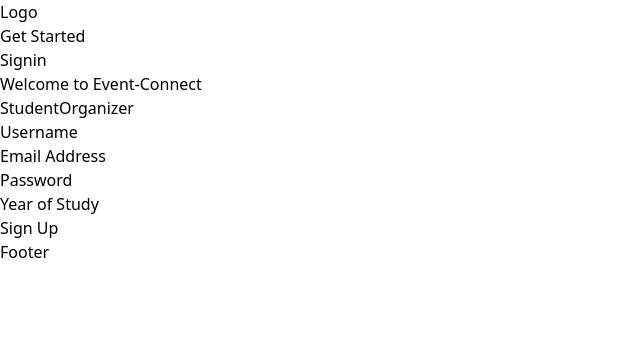
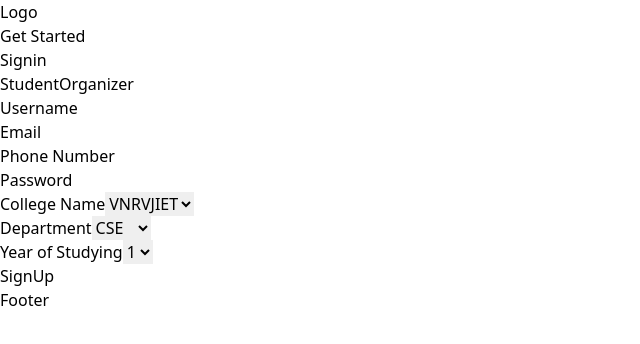
Before and after one commit to Vinaykumarp2005/Event-Connect, a React (Vite) app in the folder Client/: page /signup in a window 1280 px wide. Shown: the top 344 px of the page, without its empty margins (0-640 px from the left). Built offline with nearby package versions, Linux system fonts and the light colour scheme.

Commit message:
added signup functionality and 2 step verification via email sucessfully tested

```diff
--- a/Client/src/RootLayout.jsx
+++ b/Client/src/RootLayout.jsx
@@ -6,7 +6,7 @@ function RootLayout() {
   return (
     <div>
       <Header/>
-      <div className='min-h-[800px]'>
+      <div className='min-h-screen'>
         <Outlet/>
       </div>
       <Footer/>
--- a/Client/src/components/common/Header.jsx
+++ b/Client/src/components/common/Header.jsx
@@ -4,7 +4,8 @@ function Header() {
   return (
     <div className='bg-blue-500 p-3  flex justify-between'>
       <div className='p-1'>
-      Logo
+        <Link to='/'>Logo</Link>
+
       </div>
       <div className='pr-8 bg-red-200'>
           <ul className='flex justify-between p-1'>
--- a/Client/src/components/common/SignIn.jsx
+++ b/Client/src/components/common/SignIn.jsx
@@ -1,9 +1,96 @@
-import React from 'react'
+import React, { useState } from 'react'
+import { useForm } from 'react-hook-form'
+import {useNavigate}from 'react-router-dom'
+import axios from 'axios'
+export default function SignIn() {
+  const navigate=useNavigate();
+  const { register, handleSubmit ,formState:{errors}} = useForm();
 
-function SignIn() {
+  async function handleFormSubmit(data) {
+    if(data.role==='student'){
+       const res = await axios.post(
+      'http://localhost:3000/auth/student/signin',
+            data
+           );
+       if(res.status===200){
+        alert("successfully signed in")
+       }else{
+        alert("Invalid data");
+       }
+    }else if(data.role==='admin'){
+           const res=await axios.post('http://localhost:3000/admin/signin',data);
+           if(res.status===200){
+            alert('signin signed in');
+           }else{
+            alert('invalid data')
+           }
+    }else{
+      const res=await axios.post('http://localhost:3000/auth/organizer/signin',data);
+           if(res.status===200){
+            alert('signin signed in');
+           }else{
+            alert('invalid data')
+           }
+
+    }
+  }
+  console.log("errors object",errors)
+
   return (
-    <div>SignIn</div>
+    <div className="min-h-screen flex items-center justify-center bg-gray-100">
+      <div className="bg-white p-3 m-3 rounded-2xl shadow-lg w-full max-w-lg">
+
+
+
+        {/* Form */}
+        <form onSubmit={handleSubmit(handleFormSubmit)}>
+
+
+          <div className="mb-3">
+            <label className="block mb-1">Email</label>
+            <input type="email" {...register('email',{required:true})} className="w-full px-4 py-2 border rounded-md" />
+            {errors.email?.type==='required' && <p className='text-red-600' >*Email is required</p> }
+
+
+          </div>
+
+
+          <div className="mb-3">
+            <label className="block mb-1">Password</label>
+            <input type="password" {...register('password',{
+                    required: 'Password is required',
+                   pattern: {
+  value: /^(?=.*[a-zA-Z])(?=.*\d)(?=.*@).{8,}$/,
+  message: "Password must include letters, digits, and '@'",
+}
+,
+                    minLength: {
+                      value: 8,
+                      message: "Password must be at least 8 characters",
+                    },
+                  })} className="w-full px-4 py-2 border rounded-md" />
+              {errors.password && <p className='text-red-600' > *{errors.password.message}</p> }
+          </div>
+
+          <div className="mb-3">
+            <label className="block mb-1">Select Role</label>
+           <select {...register('role',{required:true})} className="w-full px-4 py-2 border rounded-md focus:outline-none focus:ring-2 focus:ring-blue-400" id="role">
+              <option value="student">student</option>
+              <option value="organizer">organizer</option>
+              <option value="admin">admin</option>
+            </select>
+            {errors.role?.type==='required' && <p className='text-warning' >*role is required</p> }
+          </div>
+
+
+
+          {/* Hidden role input */}
+
+          <button type="submit" className="w-full bg-blue-500 text-white py-2 px-4 rounded-md hover:bg-blue-600">
+            SignIn
+          </button>
+        </form>
+      </div>
+    </div>
   )
 }
-
-export default SignIn
--- a/Client/src/components/common/SignUp.jsx
+++ b/Client/src/components/common/SignUp.jsx
@@ -1,199 +1,72 @@
-// import React, { useState } from 'react'
-// import { useForm } from 'react-hook-form'
+import React, { useState,useEffect} from 'react'
+import { useForm } from 'react-hook-form'
+import {useNavigate}from 'react-router-dom'
+import axios from 'axios'
+export default function SignUp() {
+  const navigate=useNavigate();
+const { register, handleSubmit, formState: { errors }, setValue } = useForm();
+  const [role, setRole] = useState('student'); // Default role
 
-// export default function SignUp() {
-//   const { register, handleSubmit ,formState:{errors}} = useForm();
-//   const [role, setRole] = useState('student'); // Default role
+  async function handleFormSubmit(data) {
+    if(role==='student'){
+       data.phoneNumber = Number(data.phoneNumber);
+        data.year=Number(data.year);
+        const res = await axios.post(
+      'http://localhost:3000/auth/student/signUp',
+            data
+           );
 
-//   function handleFormSubmit(data) {
-//     console.log({ role, ...data });
-//   }
-//   console.log("errors object",errors)
+       if(res.status===200){
+        alert(res.data.message)
+       }else{
+        alert("Invalid data");
+       }
+    }else{
+      console.log(data.role);
+      console.log(data)
+               data.phoneNumber = Number(data.phoneNumber);
+               const formData = new FormData();
+    formData.append('username', data.username);
+    formData.append('email', data.email);
+    formData.append('phoneNumber', data.phoneNumber);
+    formData.append('password', data.password);
+    formData.append('collegeName', data.collegeName);
+    formData.append('department', data.department);
+    formData.append('position', data.position);
+    formData.append('clubName', data.clubName);
+    formData.append('role', data.role);
+    formData.append('logo', data.logo[0]); // Get actual File object
 
-//   return (
-//     <div className="min-h-screen flex items-center justify-center bg-gray-100">
-//       <div className="bg-white p-3 m-3 rounded-2xl shadow-lg w-full max-w-lg">
-//         <h1 className="text-3xl font-bold mb-6 text-center text-gray-700">Sign Up</h1>
-
-//         {/* Role Selection */}
-//         <div className="flex justify-center mb-6">
-//           <button
-//             type="button"
-//             onClick={() => setRole('student')}
-//             className={`px-4 py-2 rounded-l-full border ${role === 'student' ? 'bg-blue-500 text-white' : 'bg-gray-200 text-gray-700'}`}
-//           >
-//             Student
-//           </button>
-//           <button
-//             type="button"
-//             onClick={() => setRole('organizer')}
-//             className={`px-4 py-2 rounded-r-full border ${role === 'organizer' ? 'bg-blue-500 text-white' : 'bg-gray-200 text-gray-700'}`}
-//           >
-//             Organizer
-//           </button>
-//         </div>
-
-//         {/* Form */}
-//         <form onSubmit={handleSubmit(handleFormSubmit)}>
-
-//           <div className="mb-3">
-//             <label className="block mb-1">Username</label>
-//             <input type="text" {...register('username',{required:true,minLength:3,maxLength:30})} className="w-full px-4 py-2 border rounded-md" />
-//             {errors.username?.type==='required' && <p className='text-red-600' >Username is required</p> }
-//             {errors.username?.type==='minLength' && <p className='text-red-600' >MinLength is 3</p> }
-//             {errors.username?.type==='maxLength' && <p className='text-red-600' >MaxLength is 30</p> }
-//           </div>
-
-//           <div className="mb-3">
-//             <label className="block mb-1">Email</label>
-//             <input type="email" {...register('email',{required:true})} className="w-full px-4 py-2 border rounded-md" />
-//             {errors.email?.type==='required' && <p className='text-red-600' >Email is required</p> }
+    const res = await axios.post(
+      'http://localhost:3000/auth/organizer/signUp',
+      formData,
+      {
+        headers: {
+          'Content-Type': 'multipart/form-data',
+        },
+      }
+    );
 
 
-//           </div>
+       if(res.status===200){
+        alert(res.data.message)
+       }else{
+        alert("Invalid data");
+       }
+    }
 
-//           <div className="mb-3">
-//             <label className="block mb-1">Phone Number</label>
-//             <input type="number" {...register('phoneNumber',{required:true,minLength:10,maxLength:10})} className="w-full px-4 py-2 border rounded-md" />
-//       {errors.phoneNumber?.type==='required' && <p className='text-red-600' >Phone Number is required</p> }
-//        {errors.username?.type==='minLength' && <p className='text-red-600' >MinLength is 10</p> }
-//             {errors.username?.type==='maxLength' && <p className='text-red-600' >MaxLength is 10</p> }
+  }
+  console.log("errors object",errors)
+useEffect(() => {
+  setValue('role', role);
+}, [role, setValue]);
 
-//           </div>
-
-//           <div className="mb-3">
-//             <label className="block mb-1">Password</label>
-//             <input type="password" {...register('password',{
-//                     required: 'Password is required',
-//                     pattern: {
-//                       value: /^(?=.*[a-zA-Z])(?=.*[1-9]).*[^@]|[^@].*@/, // this is not perfect!
-//                       message: "Password must include alphabets, digits (1-9), and '@'",
-//                     },
-//                     minLength: {
-//                       value: 8,
-//                       message: "Password must be at least 8 characters",
-//                     },
-//                   })} className="w-full px-4 py-2 border rounded-md" />
-//               {errors.password && <p className='text-red-600' > *{errors.password.message}</p> }
-//           </div>
-
-//           <div className="mb-3">
-//             <label className="block mb-1">College Name</label>
-//            <select {...register('collegeName',{required:true})} className="w-full px-4 py-2 border rounded-md focus:outline-none focus:ring-2 focus:ring-blue-400" id="collegeName">
-//               <option value="vnrvjiet">VNRVJIET</option>
-//               <option value="cbit">CBIT</option>
-//               <option value="vasavi">VASAVI</option>
-//               <option value="jntuh">JNTUH</option>
-
-//               <option value="griet">GRIET</option>
-//             </select>
-//             {errors.collegeName?.type==='required' && <p className='text-warning' >College Name is required</p> }
-//           </div>
-
-//           <div className="mb-3">
-//             <label className="block mb-1">Department</label>
-//        <select {...register('department' ,{required:true})} className="w-full px-4 py-2 border rounded-md focus:outline-none focus:ring-2 focus:ring-blue-400" id="department">
-//               <option value="cse">CSE</option>
-//               <option value="ece">ECE</option>
-//               <option value="csm">CSM</option>
-//               <option value="csd">CSD</option>
-//               <option value="cys">CYS</option>
-//               <option value="csbs">CSBS</option>
-//               <option value="it">IT</option>
-//               <option value="aids">AIDS</option>
-//               <option value="mech">ME</option>
-//             </select>
-//          {errors.department?.type==='required' && <p className='text-warning' >Department is required</p> }
+  return (
+    <div className="min-h-screen flex items-center justify-center bg-gray-100">
+      <div className="bg-white p-3 m-3 rounded-2xl shadow-lg w-full max-w-lg">
 
 
-//           </div>
-
-//           {/* Student-Specific Field */}
-//           {role === 'student' && (
-//             <div className="mb-3">
-//               <label className="block mb-1">Year of Studying</label>
-//              <select {...register('year' ,{required:true})} className="w-full px-4 py-2 border rounded-md focus:outline-none focus:ring-2 focus:ring-blue-400" id="year">
-//               <option value="1">1</option>
-//               <option value="2">2</option>
-//               <option value="3">3</option>
-//               <option value="4">4</option>
-
-//             </select>
-
-
-//              {errors.year?.type==='required' && <p className='text-warning' >Year is required</p> }
-
-//             </div>
-//           )}
-
-//           {/* Organizer-Specific Fields */}
-//           {role === 'organizer' && (
-//             <>
-//               <div className="mb-3">
-//                 <label className="block mb-1">Position</label>
-//             <select {...register('position')} className="w-full px-4 py-2 border rounded-md focus:outline-none focus:ring-2 focus:ring-blue-400" id="collegeName">
-//               <option value="lead">Lead</option>
-//               <option value="chairPerson">Chair Person</option>
-//               <option value="secretary">Secreatry</option>
-//               <option value="president">President</option>
-//               <option value="cordinator">Coordinator</option>
-//               <option value="vlounteer">Volunteer</option>
-
-//             </select>
-
-
-
-//               </div>
-
-//               <div className="mb-3">
-//                 <label className="block mb-1">Club Name</label>
-//                 <input type="text" {...register('clubName',{required:true})} className="w-full px-4 py-2 border rounded-md" />
-//               {errors.clubName?.type==='required' && <p className='text-red-600' >* Club Name is required</p> }
-
-//               </div>
-
-
-//               <div className="mb-3">
-//                 <label className="block mb-1">Upload Logo</label>
-//                 <input
-//                   type="file"
-//                   {...register('logo',{required:true})}
-//                   accept="image/*"
-//                   className="w-full px-4 py-2 border rounded-md"
-//                 />
-//                  {errors.logo?.type==='required' && <p className='text-red-600' >*Logo is required</p> }
-
-//               </div>
-//             </>
-//           )}
-
-//           {/* Hidden role input */}
-//           <input type="hidden" {...register('role')} value={role} />
-
-//           <button type="submit" className="w-full bg-blue-500 text-white py-2 px-4 rounded-md hover:bg-blue-600">
-//             Submit
-//           </button>
-//         </form>
-//       </div>
-//     </div>
-//   )
-// }
-import React, { useState } from "react";
-import { useForm } from "react-hook-form";
-
-export default function SignUp() {
-  const { register, handleSubmit, formState: { errors } } = useForm();
-  const [role, setRole] = useState("student");
-
-  function handleFormSubmit(data) {
-    console.log({ role, ...data });
-  }
-
-  return (
-    <div className="min-h-screen flex items-center justify-center bg-gradient-to-b from-black to-gray-900">
-      <div className="bg-gray-900 text-white p-8 rounded-2xl shadow-lg w-full max-w-lg">
-        <h1 className="text-3xl font-bold mb-4">Welcome to Event-Connect</h1>
-        {/* <p className="text-gray-400 mb-6">Login to Event if you can because we don&apos;t have a login flow yet</p> */}
+        {/* Role Selection */}
 
         <div className="flex justify-center mb-6">
           <div className="flex rounded-full bg-gray-800 p-1">
@@ -213,92 +86,163 @@ export default function SignUp() {
             </button>
           </div>
         </div>
+        {/* Form */}
+        <form onSubmit={handleSubmit(handleFormSubmit)}>
 
-        <form onSubmit={handleSubmit(handleFormSubmit)} className="space-y-4">
+          <div className="mb-3">
+            <label className="block mb-1">Username</label>
+            <input type="text" {...register('username',{required:true,minLength:3,maxLength:30})} className="w-full px-4 py-2 border rounded-md" />
+            {errors.username?.type==='required' && <p className='text-red-600' >*Username is required</p> }
+            {errors.username?.type==='minLength' && <p className='text-red-600' >*MinLength is 3</p> }
+            {errors.username?.type==='maxLength' && <p className='text-red-600' >*MaxLength is 30</p> }
+          </div>
 
-          <div>
-            <label className="block mb-1">Username</label>
+          <div className="mb-3">
+            <label className="block mb-1">Email</label>
+            <input type="email" {...register('email',{required:true})} className="w-full px-4 py-2 border rounded-md" />
+            {errors.email?.type==='required' && <p className='text-red-600' >*Email is required</p> }
+
+
+          </div>
+
+          <div className="mb-3">
+            <label className="block mb-1">Phone Number</label>
             <input
   type="text"
-              {...register("username", { required: true, minLength: 3, maxLength: 30 })}
-              className="w-full px-4 py-2 bg-gray-800 border border-gray-700 rounded-md focus:outline-none"
+  {...register('phoneNumber', {
+    required: true,
+    minLength: 10,
+    maxLength: 10,
+    pattern: {
+      value: /^[0-9]+$/,
+      message: "Phone number must contain only digits"
+    }
+  })}
+  className="w-full px-4 py-2 border rounded-md"
 />
-            {errors.username && <p className="text-red-500 text-sm">Username is required (3-30 chars)</p>}
+{errors.phoneNumber?.type === 'required' && <p className='text-red-600'>*Phone Number is required</p>}
+{errors.phoneNumber?.type === 'minLength' && <p className='text-red-600'>MinLength is 10</p>}
+{errors.phoneNumber?.type === 'maxLength' && <p className='text-red-600'>MaxLength is 10</p>}
+{errors.phoneNumber?.type === 'pattern' && <p className='text-red-600'>{errors.phoneNumber.message}</p>}
+
+
           </div>
 
-          <div>
-            <label className="block mb-1">Email Address</label>
-            <input
-              type="email"
-              {...register("email", { required: true })}
-              className="w-full px-4 py-2 bg-gray-800 border border-gray-700 rounded-md focus:outline-none"
-            />
-            {errors.email && <p className="text-red-500 text-sm">Email is required</p>}
-          </div>
-
-          <div>
+          <div className="mb-3">
             <label className="block mb-1">Password</label>
-            <input
-              type="password"
-              {...register("password", {
-                required: "Password is required",
+            <input type="password" {...register('password',{
+                    required: 'Password is required',
                    pattern: {
-                  value: /^(?=.*[a-zA-Z])(?=.*[1-9]).*[^@]|[^@].*@/,
-                  message: "Password must include alphabets, digits, and '@'",
-                },
+  value: /^(?=.*[a-zA-Z])(?=.*\d)(?=.*@).{8,}$/,
+  message: "Password must include letters, digits, and '@'",
+}
+,
                     minLength: {
                       value: 8,
                       message: "Password must be at least 8 characters",
                     },
-              })}
-              className="w-full px-4 py-2 bg-gray-800 border border-gray-700 rounded-md focus:outline-none"
-            />
-            {errors.password && <p className="text-red-500 text-sm">{errors.password.message}</p>}
+                  })} className="w-full px-4 py-2 border rounded-md" />
+              {errors.password && <p className='text-red-600' > *{errors.password.message}</p> }
           </div>
 
-          {role === "student" && (
-            <div>
-              <label className="block mb-1">Year of Study</label>
-              <input
-                type="number"
-                {...register("year", { required: true })}
-                className="w-full px-4 py-2 bg-gray-800 border border-gray-700 rounded-md focus:outline-none"
-              />
-              {errors.year && <p className="text-red-500 text-sm">Year is required</p>}
+          <div className="mb-3">
+            <label className="block mb-1">College Name</label>
+           <select {...register('collegeName',{required:true})} className="w-full px-4 py-2 border rounded-md focus:outline-none focus:ring-2 focus:ring-blue-400" id="collegeName">
+              <option value="vnrvjiet">VNRVJIET</option>
+              <option value="cbit">CBIT</option>
+              <option value="vasavi">VASAVI</option>
+              <option value="jntuh">JNTUH</option>
+
+              <option value="griet">GRIET</option>
+            </select>
+            {errors.collegeName?.type==='required' && <p className='text-warning' >College Name is required</p> }
+          </div>
+
+          <div className="mb-3">
+            <label className="block mb-1">Department</label>
+       <select {...register('department' ,{required:true})} className="w-full px-4 py-2 border rounded-md focus:outline-none focus:ring-2 focus:ring-blue-400" id="department">
+              <option value="cse">CSE</option>
+              <option value="ece">ECE</option>
+              <option value="csm">CSM</option>
+              <option value="csd">CSD</option>
+              <option value="cys">CYS</option>
+              <option value="csbs">CSBS</option>
+              <option value="it">IT</option>
+              <option value="aids">AIDS</option>
+              <option value="mech">ME</option>
+            </select>
+         {errors.department?.type==='required' && <p className='text-warning' >Department is required</p> }
+
+
+          </div>
+
+          {/* Student-Specific Field */}
+          {role === 'student' && (
+            <div className="mb-3">
+              <label className="block mb-1">Year of Studying</label>
+             <select {...register('year' ,{required:true})} className="w-full px-4 py-2 border rounded-md focus:outline-none focus:ring-2 focus:ring-blue-400" id="year">
+              <option value="1">1</option>
+              <option value="2">2</option>
+              <option value="3">3</option>
+              <option value="4">4</option>
+
+            </select>
+
+
+             {errors.year?.type==='required' && <p className='text-warning' >Year is required</p> }
+
             </div>
           )}
 
-          {role === "organizer" && (
+          {/* Organizer-Specific Fields */}
+          {role === 'organizer' && (
             <>
-              <div>
+              <div className="mb-3">
                 <label className="block mb-1">Position</label>
-                <input
-                  type="text"
-                  {...register("position", { required: true })}
-                  className="w-full px-4 py-2 bg-gray-800 border border-gray-700 rounded-md focus:outline-none"
-                />
-                {errors.position && <p className="text-red-500 text-sm">Position is required</p>}
+            <select {...register('position')} className="w-full px-4 py-2 border rounded-md focus:outline-none focus:ring-2 focus:ring-blue-400" id="collegeName">
+              <option value="lead">Lead</option>
+              <option value="chairPerson">Chair Person</option>
+              <option value="secretary">Secreatry</option>
+              <option value="president">President</option>
+              <option value="cordinator">Coordinator</option>
+              <option value="vlounteer">Volunteer</option>
+
+            </select>
+
+
+
               </div>
 
-              <div>
+              <div className="mb-3">
                 <label className="block mb-1">Club Name</label>
+                <input type="text" {...register('clubName',{required:true})} className="w-full px-4 py-2 border rounded-md" />
+              {errors.clubName?.type==='required' && <p className='text-red-600' >* Club Name is required</p> }
+
+              </div>
+
+
+              <div className="mb-3">
+                <label className="block mb-1">Upload Logo</label>
                 <input
-                  type="text"
-                  {...register("clubName", { required: true })}
-                  className="w-full px-4 py-2 bg-gray-800 border border-gray-700 rounded-md focus:outline-none"
+                  type="file"
+                  {...register('logo',{required:true})}
+                  accept="image/*"
+                  className="w-full px-4 py-2 border rounded-md"
                 />
-                {errors.clubName && <p className="text-red-500 text-sm">Club Name is required</p>}
+                 {errors.logo?.type==='required' && <p className='text-red-600' >*Logo is required</p> }
+
               </div>
             </>
           )}
 
-          <input type="hidden" {...register("role")} value={role} />
+          {/* Hidden role input */}
+          <input type="hidden" {...register('role')} value={role} />
 
-          <button type="submit" className="w-full bg-white text-black py-2 px-4 rounded-md hover:bg-gray-200 transition-all">
-            Sign Up
+          <button type="submit" className="w-full bg-blue-500 text-white py-2 px-4 rounded-md hover:bg-blue-600">
+            SignUp
           </button>
         </form>
       </div>
     </div>
-  );
+  )
 }
--- /dev/null
+++ b/Client/src/components/common/VerifyPage.jsx
@@ -0,0 +1,43 @@
+import React, { useEffect } from 'react'
+import { useNavigate, useParams } from 'react-router-dom'
+import axios from 'axios'
+function VerifyPage() {
+  const navigate=useNavigate();
+  const param=useParams();
+  useEffect(()=>{
+    console.log(param);
+    async function verifyUser(){
+try{
+   if(param.role==='student'){
+    const res=await axios.get(`http://localhost:3000/auth/student/${param.id}/verifyStudent/${param.token}`);
+    if(res.status===200){
+      alert(res.data.message);
+              setTimeout(() => navigate('/signin'), 2000); // Auto-redirect after 2s
+
+    }else{
+      alert('invalid url')
+    }
+  }else if(param.role==='organizer'){
+    const res=await axios.get(`http://localhost:3000/auth/organizer/${param.id}/verifyOrganizer/${param.token}`);
+    if(res.status===200){
+      alert(res.data.message);
+              setTimeout(() => navigate('/signin'), 2000); // Auto-redirect after 2s
+    }else{
+      alert('invalid url')
+    }
+  }
+    }catch(error){
+      console.error('Verification failed:', error);
+        alert('Invalid or expired verification link.');
+    }}
+    verifyUser()
+  },[param,navigate])
+
+  return (
+    <div>
+Veifying....
+    </div>
+  )
+}
+
+export default VerifyPage
```
Also changed, not shown: Client/src/main.jsx (+6 -3 lines), 2 other files (tests, documents, lock files or other folders). Lines whose indentation alone changed are shown as unchanged.
